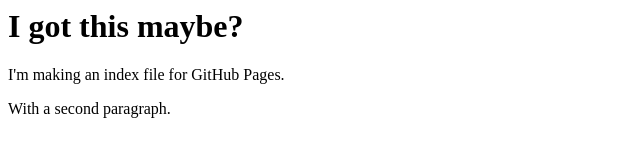
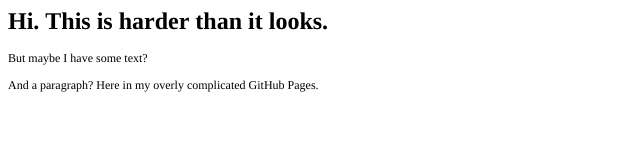
Before and after one commit to MakerK8/MakerK8.github.io, a plain HTML site: page index.html in a window 1280 px wide. Shown: the whole page, without its empty margins (0-640 px from the left). Drawn offline with Linux system fonts and the light colour scheme.

Commit message:
Update index.html
This is not what I want to commit

```diff
--- a/index.html
+++ b/index.html
@@ -1,7 +1,19 @@
+<!DOCTYPE html PUBLIC "-//W3C//DTD HTML 4.01//EN" "http://www.w3.org/TR/html4/strict.dtd">
 <html>
+<head>
+  <meta http-equiv="Content-Type" content="text/html; charset=utf-8">
+  <meta http-equiv="Content-Style-Type" content="text/css">
+  <title></title>
+  <meta name="Generator" content="Cocoa HTML Writer">
+  <meta name="CocoaVersion" content="1894.6">
+  <style type="text/css">
+    p.p2 {margin: 0.0px 0.0px 12.0px 0.0px; font: 12.0px Times; color: #000000; -webkit-text-stroke: #000000}
+    span.s1 {font-kerning: none}
+  </style>
+</head>
 <body>
-<h1>I got this maybe?</h1>
-<p>I'm making an index file for GitHub Pages.</p>
-<p>With a second paragraph.</p>
+<h1 style="margin: 0.0px 0.0px 16.1px 0.0px; font: 24.0px Times; color: #000000; -webkit-text-stroke: #000000"><span class="s1"><b>Hi. This is harder than it looks.</b></span></h1>
+<p class="p2"><span class="s1">But maybe I have some text?<span class="Apple-converted-space"> </span></span></p>
+<p class="p2"><span class="s1">And a paragraph? Here in my overly complicated GitHub Pages.</span></p>
 </body>
 </html>
```
